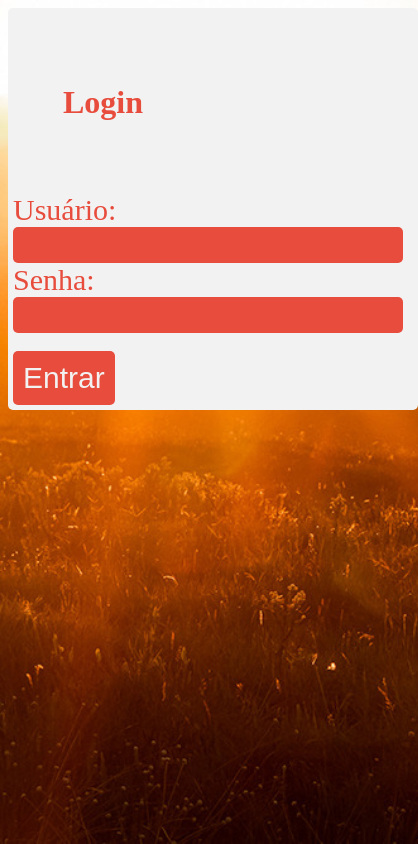
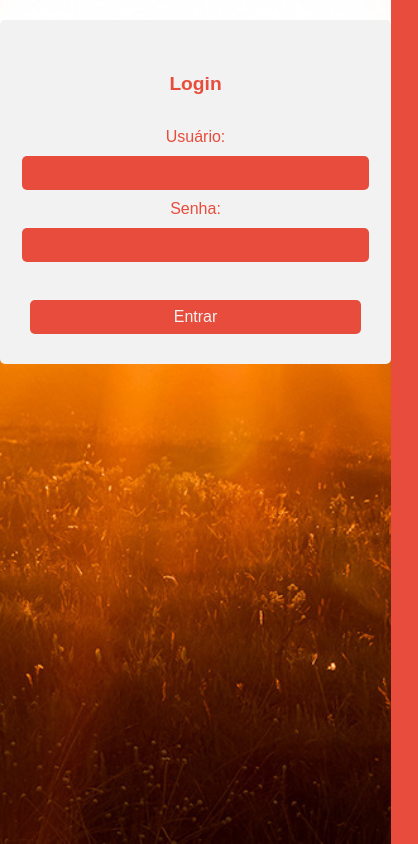
Before and after one commit to IderlanOliveira/Site-casamento, a plain HTML site: page validacao.html in a window 390 px wide. Shown: the whole page, 418 px wide, since content can reach past the window. Drawn offline with Linux system fonts and the light colour scheme.

Commit message:
Atualização de responsividade!

```diff
--- a/style.css
+++ b/style.css
@@ -1,26 +1,27 @@
-body{
+body {
   background-color: #E74C3C;
+  margin: 0;
+  padding: 0;
+  font-family: Arial, sans-serif;
 }
 
-.barra-inicial{
+.barra-inicial {
   color: #f2f2f2;
   text-align: center;
   justify-content: baseline;
 }
 
-.lista{
+.lista {
   color: #f2f2f2;
-
 }
 
-h1{
+h1 {
   color: #f2f2f2;
   text-align: center;
   padding: 20px;
 }
 
-
-h3{
+h3 {
   text-align: center;
   padding: 5%;
 }
@@ -36,26 +37,29 @@ h3{
   border: none;
   border-radius: 5px;
   padding: 10px 20px;
-    font-size: 16px;
+  font-size: 1em;
   cursor: pointer;
   white-space: nowrap; /* Garante que o conteúdo não quebre linha */
 }
 
 /* Responsividade */
+@media (max-width: 1024px) {
+  .container-buttons {
+      grid-template-columns: repeat(3, auto); /* 3 colunas em telas médias */
+  }
+}
+
 @media (max-width: 768px) {
-  .button-container {
+  .container-buttons {
       grid-template-columns: repeat(2, auto); /* 2 colunas em telas menores */
   }
 }
 
 @media (max-width: 480px) {
-  .button-container {
+  .container-buttons {
       grid-template-columns: repeat(1, auto); /* 1 coluna em telas muito pequenas */
   }
 }
-
-
-/* codigo do Gemini */
 
 .container {
   width: 80%;
@@ -87,17 +91,11 @@ h3{
   cursor: pointer;
 }
 
-/* confirmação de presença */
-
-h1 {
-  text-align: center;
-  margin-bottom: 20px;
-}
-
 form {
   display: flex;
   flex-direction: column;
-  width: 300px;
+  width: 90%;
+  max-width: 300px;
   margin: 0 auto;
   padding: 20px;
   border: 1px solid #ccc;
--- a/validacao.css
+++ b/validacao.css
@@ -1,45 +1,91 @@
-body{
+body {
     background-color: #E74C3C;
     background-image: url(/img/img2.jpg);
     background-repeat: no-repeat;
     background-attachment: fixed;
     background-size: cover;
+    margin: 0;
+    padding: 0;
+    font-family: Arial, sans-serif;
 }
 
-h1{
-
+h1 {
     padding: 50px;
     color: #E74C3C;
+    text-align: center;
 }
 
-input{
+input {
     color: #f2f2f2;
     background-color: #E74C3C;
     border: none;
     border-radius: 5px;
-  font-size: 30px;
+    font-size: 1.5em;
     display: block;
+    margin: 10px auto;
+    padding: 10px;
+    width: calc(100% - 20px); /* Para garantir que se ajuste ao contêiner */
 }
 
-.titulo{
-    font-size: 30px;
+.titulo {
+    font-size: 1.5em;
     color: #E74C3C;
     display: block;
+    text-align: center;
+    margin: 10px 0;
 }
 
-.button{
+.button {
     color: #f2f2f2;
     background-color: #E74C3C;
     border: none;
     border-radius: 5px;
-    font-size: 30px;
+    font-size: 1.5em;
     padding: 10px;
     display: block;
+    margin: 10px auto;
+    width: calc(100% - 20px); /* Para garantir que se ajuste ao contêiner */
+    cursor: pointer;
 }
 
-.container{
+.container {
     background-color: #f2f2f2;
     border-radius: 5px;
-    padding: 5px;
-    width: 400px;
+    padding: 20px;
+    width: 90%;
+    max-width: 400px; /* Máxima largura para telas grandes */
+    margin: 20px auto;
 }
+
+/* Responsividade */
+@media (max-width: 768px) {
+    h1 {
+        padding: 30px;
+        font-size: 1.5em;
+    }
+
+    input, .button {
+        font-size: 1.2em;
+        padding: 10px;
+    }
+
+    .titulo {
+        font-size: 1.2em;
+    }
+}
+
+@media (max-width: 480px) {
+    h1 {
+        padding: 20px;
+        font-size: 1.2em;
+    }
+
+    input, .button {
+        font-size: 1em;
+        padding: 8px;
+    }
+
+    .titulo {
+        font-size: 1em;
+    }
+}
```
Lines whose indentation alone changed are shown as unchanged.
